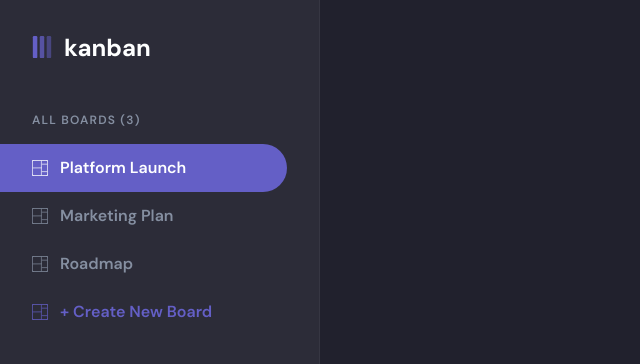
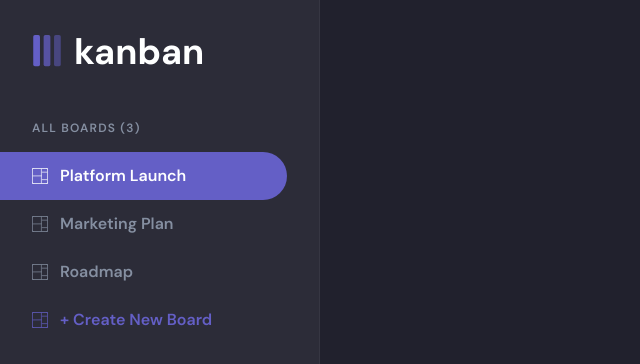
Before and after one commit to Mak2503/kanban-board, a Next.js app: page / in a window 1280 px wide. Shown: the top 364 px of the page, without its empty margins (0-640 px from the left). Built offline with nearby package versions, Linux system fonts and the light colour scheme.

Commit message:
increase logo size

```diff
--- a/src/components/Logo.tsx
+++ b/src/components/Logo.tsx
@@ -8,11 +8,11 @@ const Logo = () => {
       <Image
         src="/logo.svg"
         alt="logo"
-        width={20}
-        height={20}
+        width={30}
+        height={30}
         className="mr-3"
       />
-      <h1 className="text-2xl font-bold text-primaryText">kanban</h1>
+      <h1 className="text-4xl font-bold text-primaryText">kanban</h1>
     </div>
   );
 };
```
